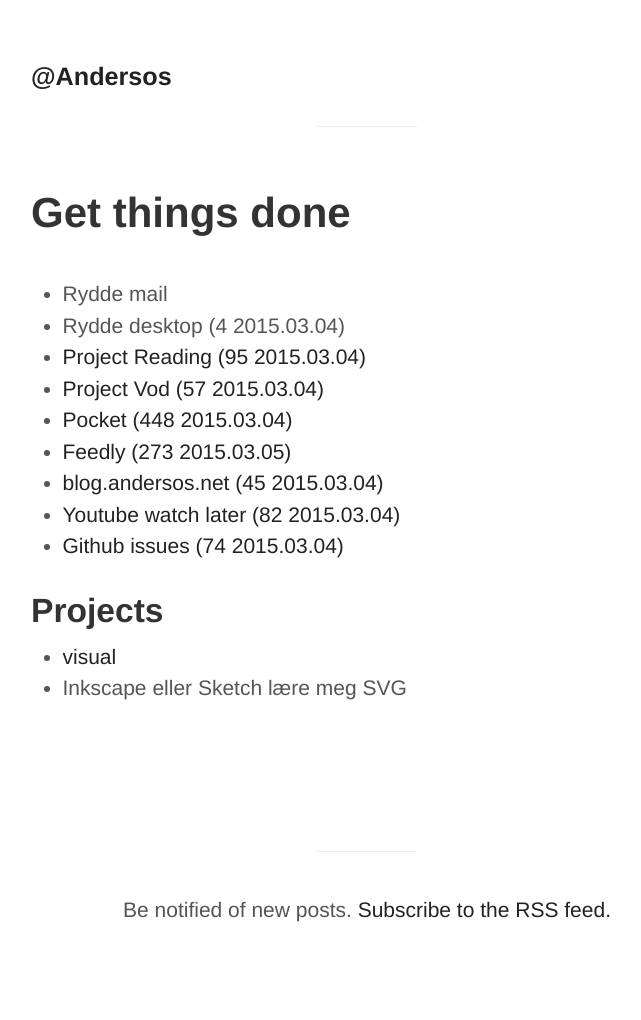
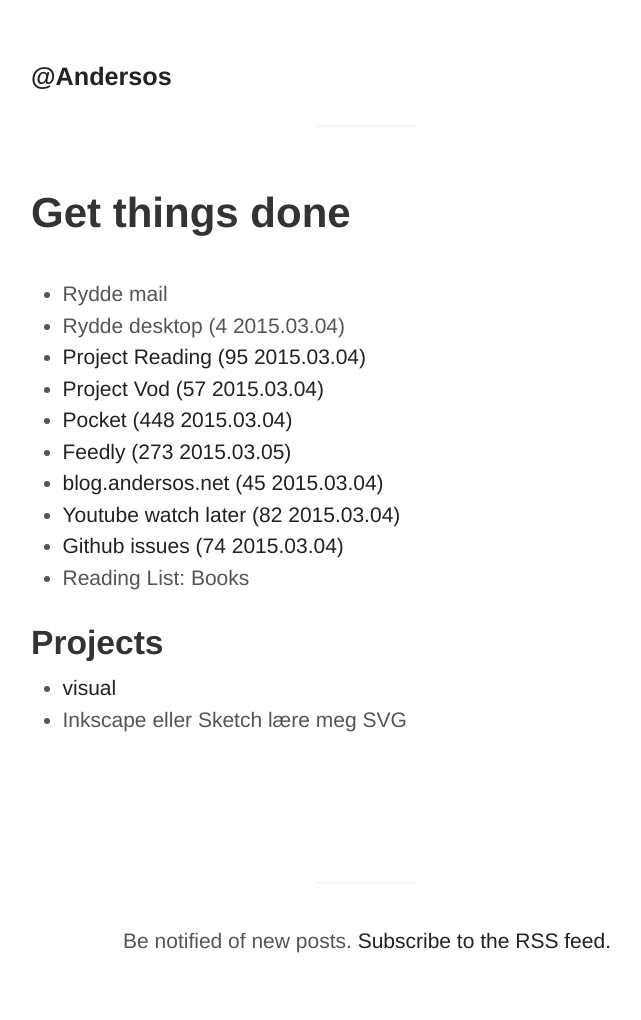
Before and after one commit to Andersos/andersos.net, a Jekyll site: the page built from gtd.html, in a window 1280 px wide. Shown: the whole page, without its empty margins (273-914 px from the left). Built offline with Jekyll 4.4.1, drawn with Linux system fonts in a browser that asks for light colours; Markdown is read by kramdown in place of the engine named in the settings; before the commit the page ends 988 px from its top, so only the background shows below that.

Commit message:
Update gtd.html

```diff
--- a/gtd.html
+++ b/gtd.html
@@ -13,6 +13,7 @@ title: "Get things done"
     <li><a href="https://github.com/Andersos/blog.andersos.net/issues">blog.andersos.net (45 2015.03.04)</a></li>
     <li><a href="https://www.youtube.com/playlist?list=WL">Youtube watch later (82 2015.03.04)</a></li>
     <li><a href="https://github.com/issues">Github issues (74 2015.03.04)</a></li>
+    <li>Reading List: Books</li>
 </ul>
 
 <h2>Projects</h2>
```
